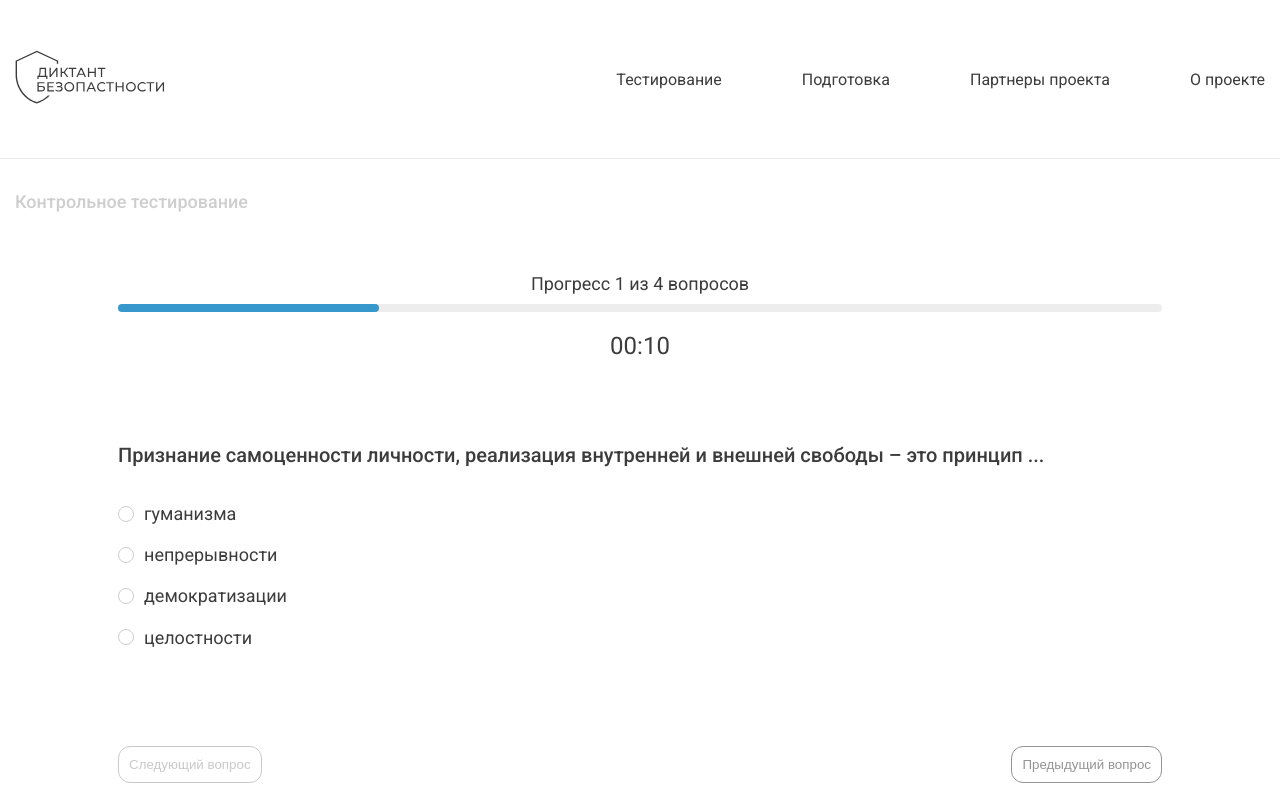
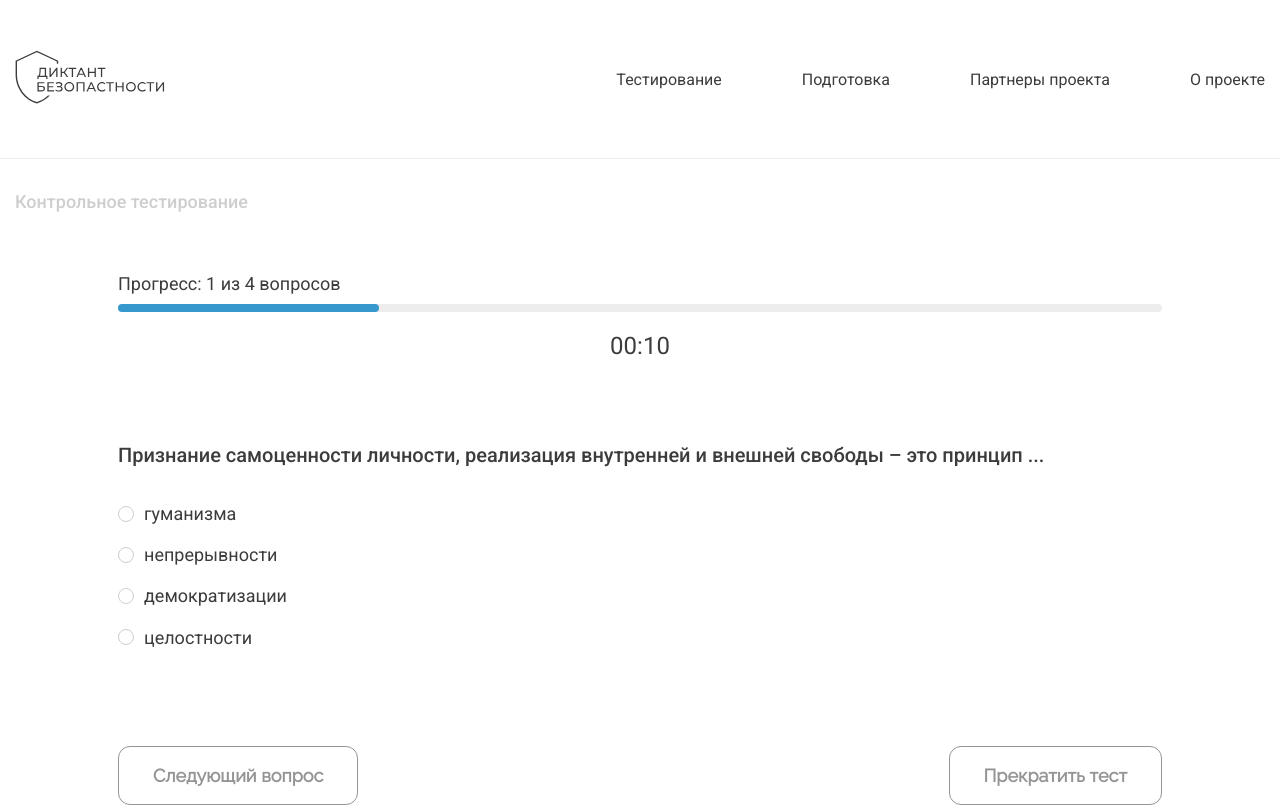
Before and after one commit to mishagukasyan/safety_dictate, a React app: page /testpage in a window 1280 px wide. Shown: the top 807 px of the page. Built offline with nearby package versions, Linux system fonts and the light colour scheme.

Commit message:
styled button, events button

```diff
--- a/src/layout/main/Main.tsx
+++ b/src/layout/main/Main.tsx
@@ -16,9 +16,9 @@ const Slide = (props: SlidePropsType) => {
       <Banner src={props.image} />
       <ContentContainer>
         <h1>{props.text}</h1>
-        <button>
+        <StyledButton>
           <a href="/testpage">Начать тест</a>{" "}
-        </button>
+        </StyledButton>
       </ContentContainer>
     </ImageContainer>
   );
@@ -88,8 +88,9 @@ const ContentContainer = styled.div`
     color: #f1f1f1;
     text-align: justify;
   }
+`;
 
-  button {
+const StyledButton = styled.button`
   width: 175px;
   padding: 18px 34px;
   font-size: 18px;
@@ -97,6 +98,11 @@ const ContentContainer = styled.div`
   border: none;
   cursor: pointer;
   border-radius: 12px;
-    background: var(--unnamed, #3798cd);
+  background: #3798cd;
+  color: #fff;
+  font-family: Raleway;
+  a {
+    text-decoration: none;
+    color: inherit;
   }
 `;
--- a/src/layout/testing/testPage/TestPage.tsx
+++ b/src/layout/testing/testPage/TestPage.tsx
@@ -1,6 +1,7 @@
 import React, { useState, useEffect } from "react";
 import styled from "styled-components";
 import { Container } from "../../../components/Container";
+import { useNavigate } from "react-router-dom";
 
 type Question = {
   id: number;
@@ -12,6 +13,7 @@ export const TestPage: React.FC = () => {
   const [currentQuestion, setCurrentQuestion] = useState(0);
   const [answers, setAnswers] = useState<string[]>([]);
   const [timeLeft, setTimeLeft] = useState(15);
+  const navigate = useNavigate();
 
   const questions: Question[] = [
     {
@@ -68,11 +70,8 @@ export const TestPage: React.FC = () => {
     }
   };
 
-  const handlePrevQuestion = () => {
-    if (currentQuestion > 0) {
-      setCurrentQuestion((prev) => Math.max(0, prev - 1));
-      setAnswers([]);
-    }
+  const handleStopTest = () => {
+    navigate("/main");
   };
 
   const currentQuestionData = questions[currentQuestion];
@@ -82,7 +81,7 @@ export const TestPage: React.FC = () => {
       <ControlTestingText>Контрольное тестирование</ControlTestingText>
       <TestContainer>
         <Progress>
-          Прогресс {currentQuestion + 1} из {questions.length} вопросов
+          Прогресс: {currentQuestion + 1} из {questions.length} вопросов
         </Progress>
         <StatusLine>
           <CurrentStatus
@@ -113,19 +112,16 @@ export const TestPage: React.FC = () => {
             </Options>
             <NavigationButtons>
               <button
-                onClick={handlePrevQuestion}
-                disabled={currentQuestion === 0}
-              >
-                Следующий вопрос
-              </button>
-
-              <button
                 onClick={handleNextQuestion}
                 disabled={
                   currentQuestion === questions.length - 1 || timeLeft === 0
                 }
               >
-                Предыдущий вопрос
+                Следующий вопрос
+              </button>
+
+              <button onClick={handleStopTest} disabled={timeLeft === 0}>
+                Прекратить тест
               </button>
             </NavigationButtons>
           </>
@@ -150,7 +146,6 @@ const TestContainer = styled.div`
 
 const Progress = styled.div`
   margin-bottom: 10px;
-  text-align: center;
   color: #3c3c3c;
   font-size: 18px;
   font-weight: 400;
@@ -235,7 +230,11 @@ const NavigationButtons = styled.div`
 
   button {
     margin-top: 80px;
-    padding: 10px;
+    padding: 18px 34px;
+    font-family: Raleway;
+    font-size: 18px;
+    font-weight: 600;
+    line-height: 120%;
     background-color: white;
     color: #949494;
     border: 1px solid #949494;
```
Lines whose indentation alone changed are shown as unchanged.
